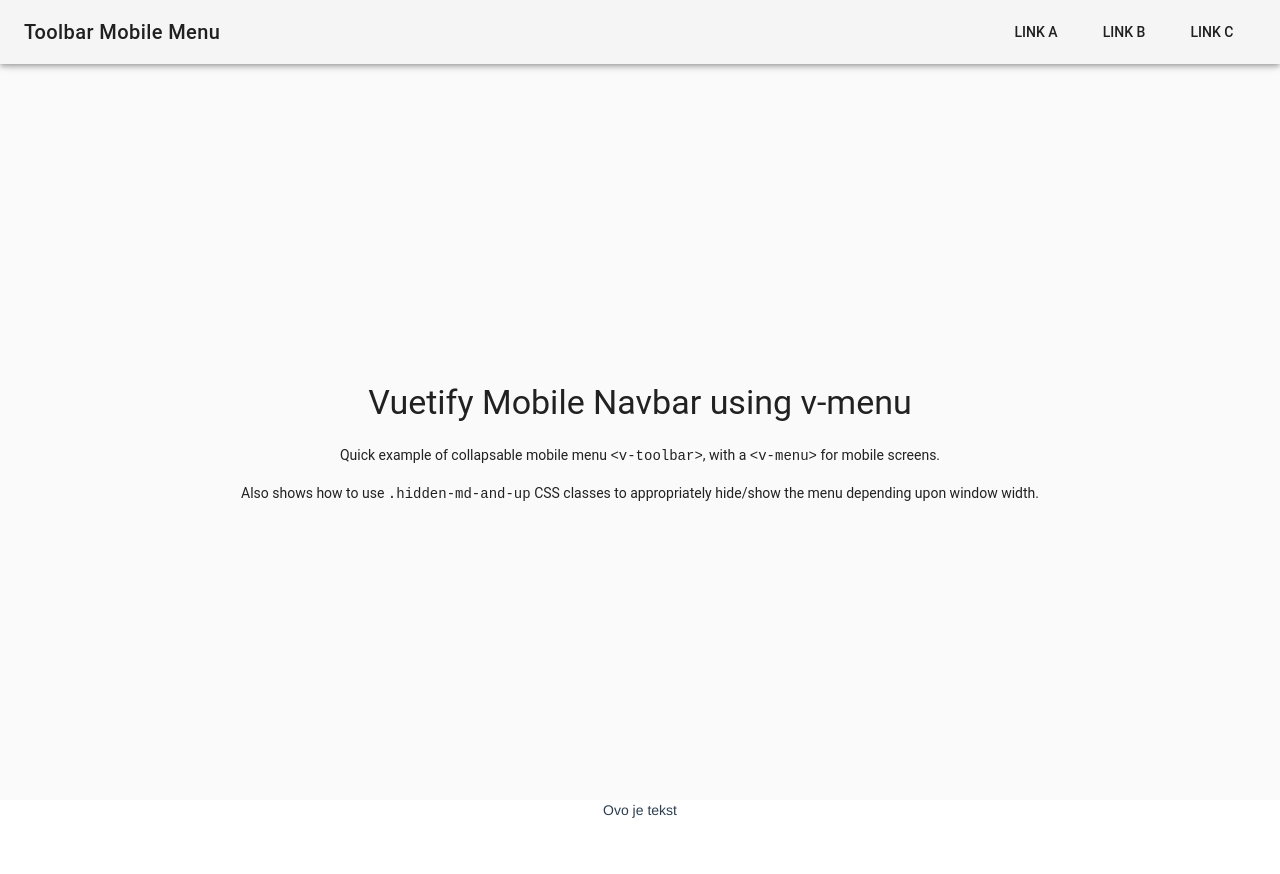
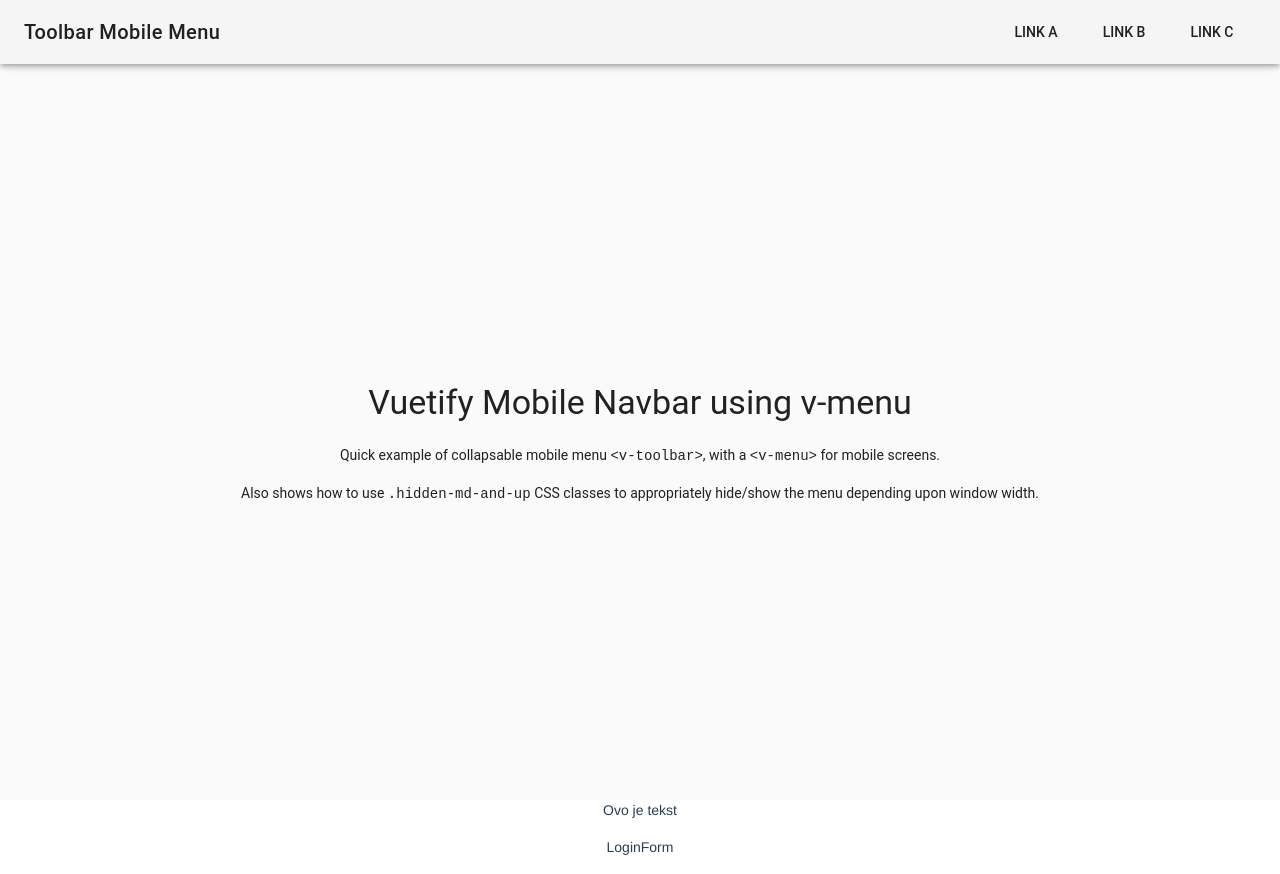
Before and after one commit to blucic/maxvue, a Vue app: page /nav in a window 1280 px wide. Before the commit the page ends 837 px from the top, so only its background shows below. Built offline with nearby package versions, Linux system fonts and the light colour scheme.

Commit message:
login form

```diff
--- a/src/components/ServerAndHello/TestNav.vue
+++ b/src/components/ServerAndHello/TestNav.vue
@@ -37,6 +37,7 @@
     </v-content>
   </v-app>
   <p>Ovo je tekst</p>
+  <div><p>LoginForm</p></div>
 </div>
 </template>
 
```
